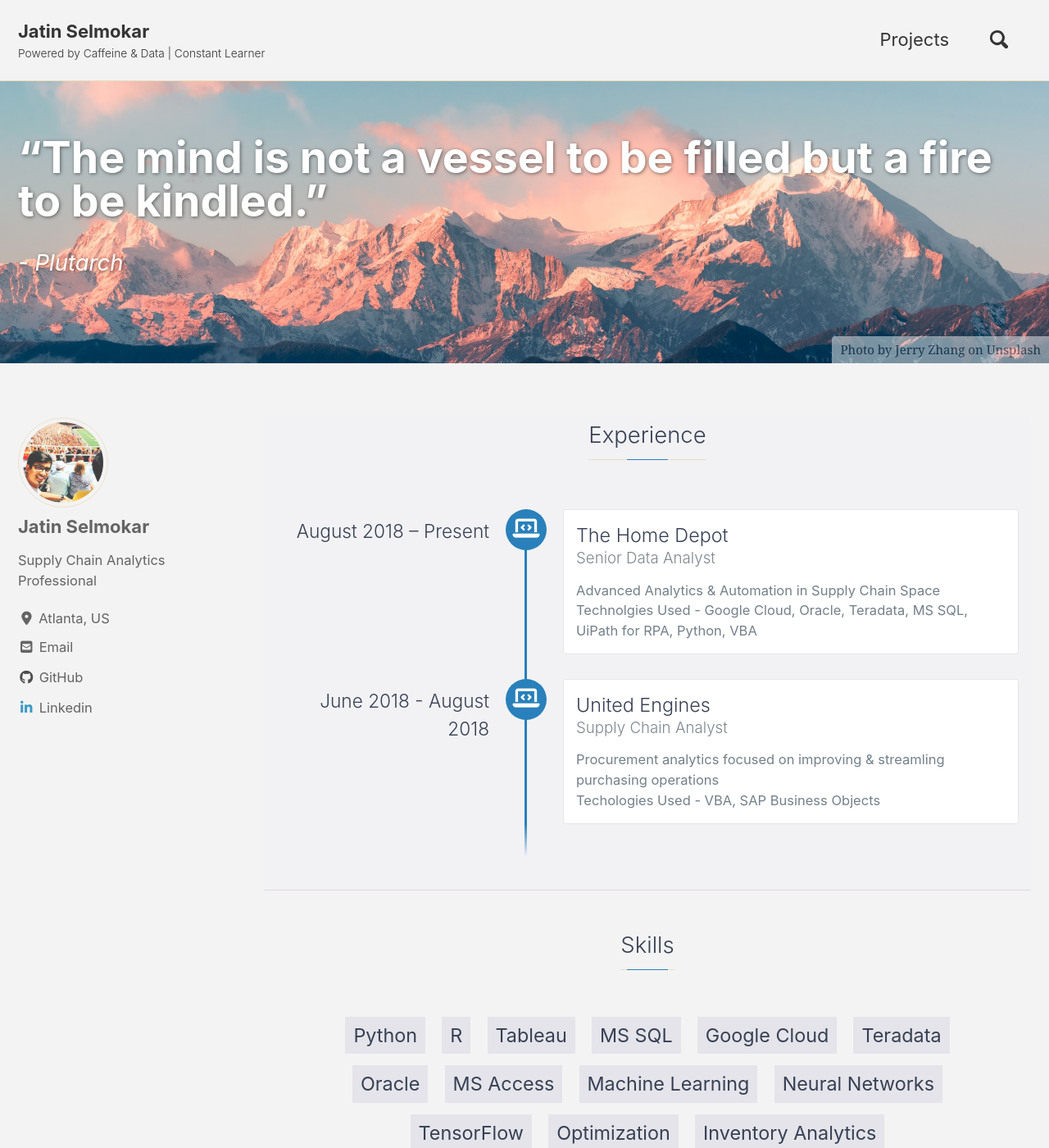
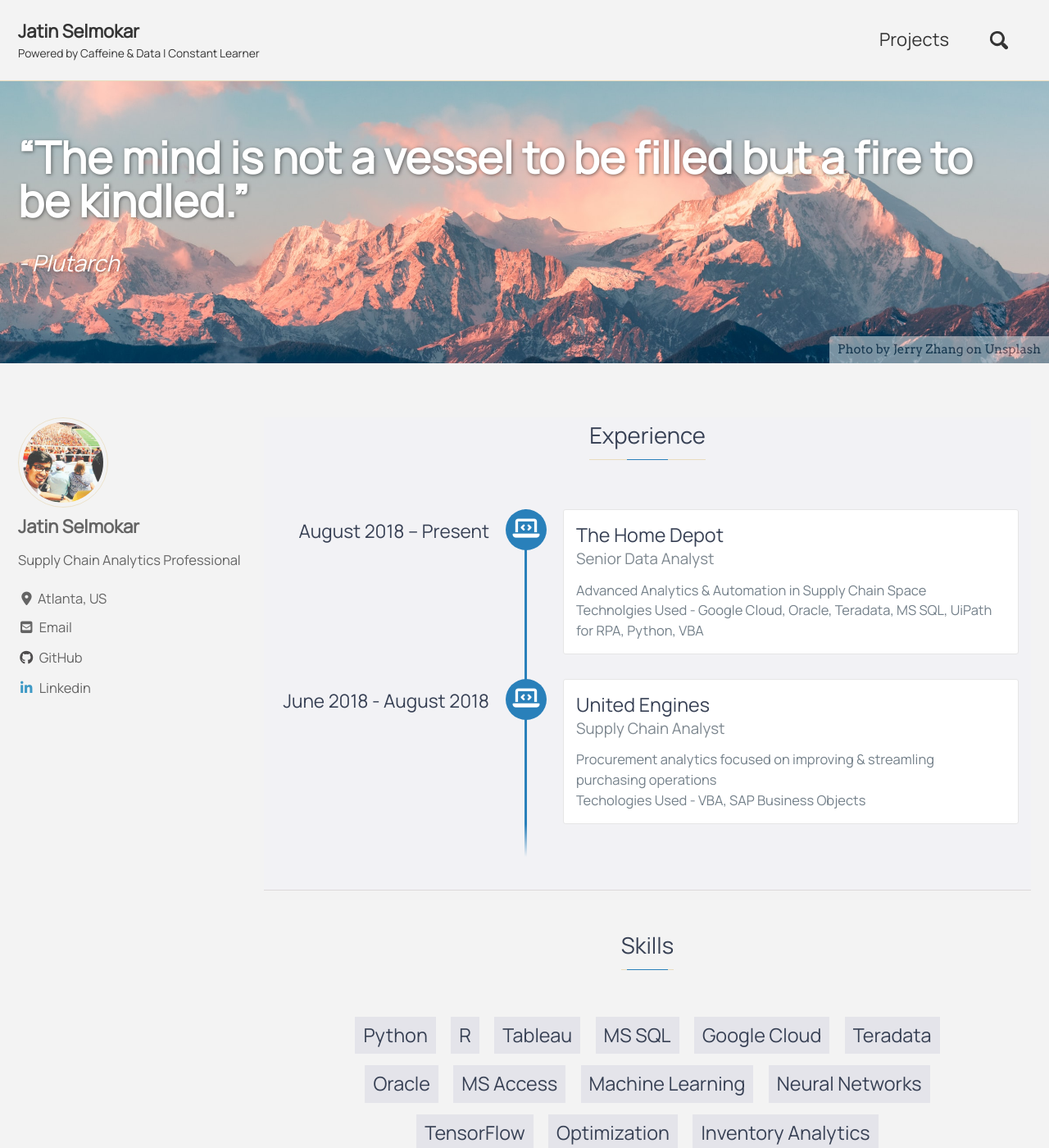
Before and after one commit to jatinselmokar/jatinselmokar.github.io, a Jekyll site: the page built from index.html, in a window 1280 px wide and 1400 px high. Shown: the whole window at 82% size. Built offline with Jekyll 4.4.1, drawn with Linux system fonts in a browser that asks for light colours; cached includes are drawn as plain includes; nearby versions of some CDN libraries; the list of posts is cut into pages by our own code.

Commit message:
Font Test 3 - To Revert

```diff
--- a/_includes/head/custom.html
+++ b/_includes/head/custom.html
@@ -3,3 +3,4 @@
 <!-- insert favicons. use https://realfavicongenerator.net/ -->
 
 <!-- end custom head snippets -->
+<link href="https://fonts.googleapis.com/css?family=Arvo|Manrope&display=swap" rel="stylesheet">
--- a/_sass/minimal-mistakes/_variables.scss
+++ b/_sass/minimal-mistakes/_variables.scss
@@ -13,8 +13,8 @@ $paragraph-indent: false !default; // true, false (default)
 $indent-var: 1.3em !default;
 
 /* system typefaces */
-$serif: Georgia, Times, serif !default;
-$sans-serif: -apple-system, BlinkMacSystemFont, "Roboto", "Segoe UI",
+$serif: "Arvo", Georgia, Times, serif !default;
+$sans-serif: "Manrope", -apple-system, BlinkMacSystemFont, "Roboto", "Segoe UI",
   "Helvetica Neue", "Lucida Grande", Arial, sans-serif !default;
 $monospace: Monaco, Consolas, "Lucida Console", monospace !default;
 
```
